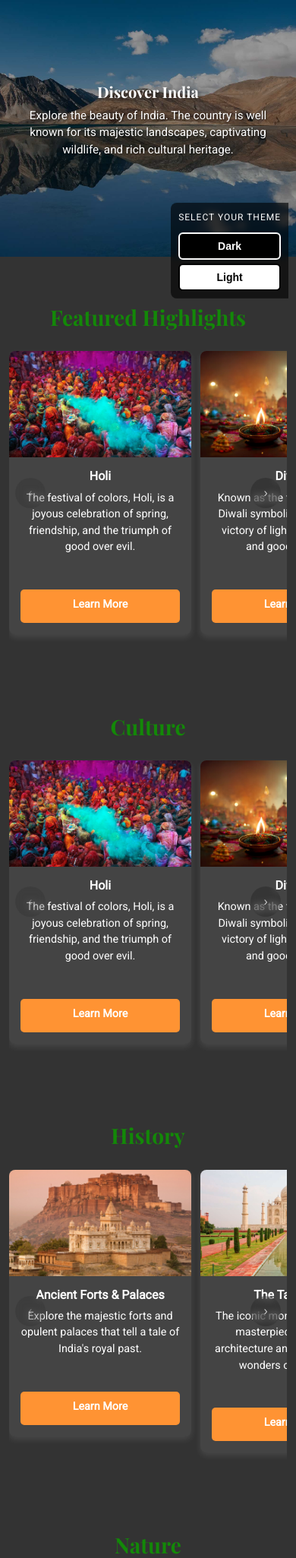
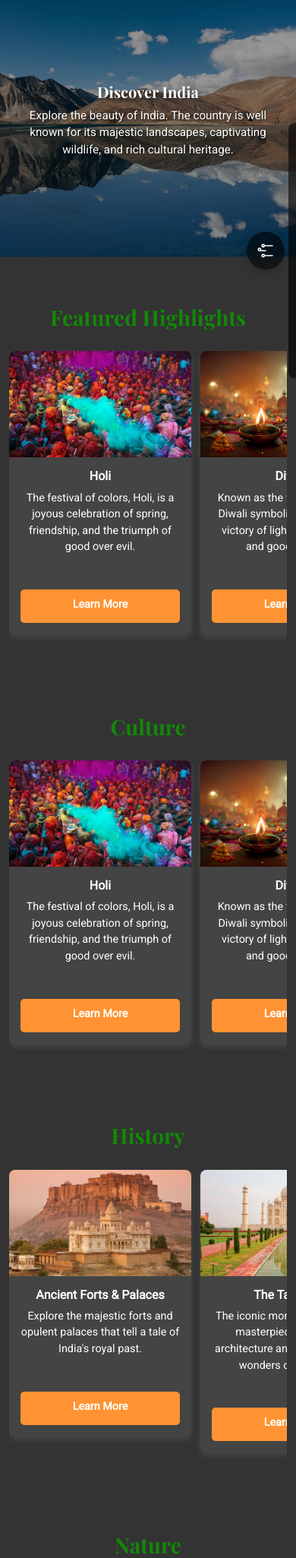
Before and after one commit to ArthPatel-GitHub/AS91893--DMO-, a Flask app: page / in a window 390 px wide. Shown: the part 92-2143 px from the top of the page at 76% size. Run offline with Flask 3, Linux system fonts and the light colour scheme; data comes from the database, SQL or seed files in the repository.

Commit message:
I have now fixed some faults on my website. I have adapted the menu for the themes by making a unique menu button for smaller devices that can be toggled, while bigger screens the whole menu can be seen. I have also adjusted the scrolling on my website, where the user can use their scroll wheel or arrow keys on their keyboard with touchscreen being unaffected. This is due to my arrows not appearing on the updated JS that I have made. Now, I will improve my navigation bar so it follows the user when they scroll down the page. After that, I will see if I will add anything else to my website for the final product.

```diff
--- a/static/css/style.css
+++ b/static/css/style.css
@@ -118,6 +118,41 @@ body {
 /* ========================================================================
     SIDE MENU FOR COLOR SWITCHING
     ======================================================================== */
+
+/* The toggle button for the menu on mobile */
+.theme-toggle-btn {
+    display: none; /* Hidden by default, shown in media query below */
+    position: fixed;
+    top: 50%;
+    right: 15px;
+    transform: translateY(-50%);
+    z-index: 2001;
+    background-color: rgba(0, 0, 0, 0.6);
+    backdrop-filter: blur(5px);
+    border: none;
+    border-radius: 50%;
+    width: 50px;
+    height: 50px;
+    color: var(--white);
+    cursor: pointer;
+    box-shadow: 0 4px 10px rgba(0, 0, 0, 0.2);
+    transition: background-color 0.3s ease, transform 0.3s ease;
+    padding: 12px;
+}
+
+.theme-toggle-btn:hover,
+.theme-toggle-btn:focus-visible {
+    background-color: rgba(0, 0, 0, 0.8);
+    transform: translateY(-50%) scale(1.1);
+}
+
+.theme-toggle-btn svg {
+    display: block;
+    width: 100%;
+    height: 100%;
+}
+
+/* Desktop Styles: Menu is always visible and positioned */
 .color-switcher {
     position: fixed;
     top: 50%;
@@ -262,11 +321,38 @@ body {
     display: block;
 }
 
+/* Style for the carousel instructions inside theme switcher */
+/* Base styling */
+.carousel-instructions {
+    max-width: 250px;
+    margin: 12px auto;
+    padding: 10px 14px;
+    font-size: 0.9rem;
+    line-height: 1.4;
+    border-left: 4px solid #666;
+    border-radius: 6px;
+    transition: background 0.3s, color 0.3s;
+}
+
+/* Light theme box (white background + black text) */
+.light-theme .carousel-instructions {
+    background: #ffffff;
+    color: #000000;
+}
+
+/* Dark theme box (same as before) */
+.dark-theme .carousel-instructions {
+    background: rgba(0,0,0,0.05);
+    color: #f1f1f1;
+}
+
+
+
 /* ========================================================================
     HERO SECTION - Mobile-Optimized
     ======================================================================== */
-
 .hero-section {
+    background-image: url('{{ hero_image.image_url }}');
     background-size: cover;
     background-position: center;
     color: var(--white);
@@ -555,9 +641,12 @@ body {
 /* ========================================================================
     ENHANCED SLIDER WITH BETTER MOBILE SUPPORT
     ======================================================================== */
+.card-slider-with-nav {
+    position: relative;
+    width: 100%;
+}
 
 .card-slider {
-    position: relative;
     overflow: hidden;
     margin: 0 auto;
     width: 100%;
@@ -597,9 +686,9 @@ body {
     color: white;
     border: none;
     border-radius: 50%;
-    width: clamp(40px, 10vw, 50px);
-    height: clamp(40px, 10vw, 50px);
-    font-size: clamp(14px, 4vw, 20px);
+    width: clamp(50px, 12vw, 60px);
+    height: clamp(50px, 12vw, 60px);
+    font-size: clamp(18px, 5vw, 24px);
     cursor: pointer;
     display: flex;
     align-items: center;
@@ -625,11 +714,21 @@ body {
 }
 
 .slider-nav.prev {
-    left: clamp(5px, 2vw, 10px);
+    left: clamp(-50px, -5vw, -30px);
 }
 
 .slider-nav.next {
-    right: clamp(5px, 2vw, 10px);
+    right: clamp(-50px, -5vw, -30px);
+}
+
+.dark-theme .slider-nav {
+    background: rgba(255, 255, 255, 0.3);
+    color: var(--black);
+}
+
+.dark-theme .slider-nav:hover,
+.dark-theme .slider-nav:focus-visible {
+    background: rgba(255, 255, 255, 0.5);
 }
 
 .slider-nav:disabled {
@@ -642,29 +741,15 @@ body {
     display: none;
 }
 
-.back-link.cta-button {
-    display: inline-flex;
-    align-items: center;
-    justify-content: center;
-    background-color: var(--saffron-orange);
-    color: var(--white);
-    padding: clamp(10px, 3vw, 12px) clamp(20px, 5vw, 24px);
-    text-decoration: none;
-    font-weight: bold;
-    border-radius: 5px;
-    transition: background-color 0.3s ease, transform 0.15s ease;
-    margin: clamp(16px, 4vw, 20px) auto clamp(30px, 8vw, 40px);
-    text-align: center;
-    font-size: clamp(0.95rem, 2.5vw, 1rem);
-    min-height: var(--touch-target);
-    touch-action: manipulation;
+
+/* Add media query to adjust for smaller screens */
+@media (max-width: 767px) {
+    .slider-nav.prev,
+    .slider-nav.next {
+        display: none;
+    }
 }
 
-.back-link.cta-button:hover,
-.back-link.cta-button:focus-visible {
-    background-color: #e65c00;
-    transform: translateY(-1px);
-}
 
 /* ========================================================================
     COMPREHENSIVE MOBILE-FIRST MEDIA QUERIES
@@ -821,15 +906,22 @@ body {
         min-width: 240px;
         scroll-snap-align: start;
     }
+
+    /* NEW: Mobile-specific styles for the theme switcher */
+    .theme-toggle-btn {
+        display: flex; /* Show the button on small screens */
     }
 
-@media (min-width: 768px) and (max-width: 1023px) {
-    :root {
-        --container-pad: 20px;
-        --card-gap: 18px;
-        --card-img-h: 170px;
+    .color-switcher {
+        transform: translateY(-50%) translateX(100%);
     }
 
+    .color-switcher.active {
+        transform: translateY(-50%) translateX(0);
+    }
+}
+
+@media (min-width: 768px) {
     .main-nav {
         display: block;
     }
--- a/static/js/main.js
+++ b/static/js/main.js
@@ -1,4 +1,10 @@
-// Wait until the DOM is fully loaded before running the script
+// Function to set the theme from localStorage immediately
+(function() {
+    const savedTheme = localStorage.getItem('theme') || 'dark';
+    document.documentElement.classList.add(savedTheme + '-theme');
+})();
+
+// Wait until the DOM is fully loaded before running the rest of the script
 document.addEventListener("DOMContentLoaded", function () {
     // --- Hamburger Menu Logic ---
     const hamburger = document.getElementById("hamburger-menu");
@@ -13,57 +19,32 @@ document.addEventListener("DOMContentLoaded", function () {
 
     // --- Theme Switcher Logic ---
     const themeSwitcher = document.getElementById('theme-switcher');
-    const body = document.body;
-
-    // Load saved theme from localStorage or default to dark
-    const savedTheme = localStorage.getItem('theme') || 'dark';
-    body.classList.add(savedTheme + '-theme');
 
     if (themeSwitcher) {
         themeSwitcher.addEventListener('click', function (event) {
             if (event.target.tagName === 'BUTTON') {
                 // Remove existing theme classes
-                body.classList.remove('dark-theme', 'light-theme');
+                document.documentElement.classList.remove('dark-theme', 'light-theme');
 
                 // Get the new theme from the button's data-theme attribute
                 const newTheme = event.target.dataset.theme;
 
                 // Apply the new theme class
-                body.classList.add(newTheme + '-theme');
+                document.documentElement.classList.add(newTheme + '-theme');
 
                 // Save the new theme to localStorage
                 localStorage.setItem('theme', newTheme);
             }
         });
     }
-    // --- End Theme Switcher Logic ---
 
-    // --- Image Carousel Logic ---
-    const carouselContainer = document.querySelector(".carousel-container");
-    const slides = document.querySelector(".carousel-slides");
-    const prevButton = document.querySelector(".carousel-button.prev");
-    const nextButton = document.querySelector(".carousel-button.next");
+    // --- Theme Switcher Toggle Logic for Mobile ---
+    const themeToggleBtn = document.getElementById('theme-toggle-btn');
+    const themePanel = document.getElementById('theme-switcher');
 
-    // Check if carousel elements exist on the page
-    if (carouselContainer && slides && prevButton && nextButton) {
-        let currentSlide = 0;
-        const totalSlides = slides.children.length;
-
-        // Function to move to a specific slide
-        function showSlide(index) {
-            currentSlide = (index + totalSlides) % totalSlides;
-            const offset = -currentSlide * 100;
-            slides.style.transform = `translateX(${offset}%)`;
-        }
-
-        // Event listener for the "Next" button
-        nextButton.addEventListener("click", function () {
-            showSlide(currentSlide + 1);
-        });
-
-        // Event listener for the "Previous" button
-        prevButton.addEventListener("click", function () {
-            showSlide(currentSlide - 1);
+    if (themeToggleBtn && themePanel) {
+        themeToggleBtn.addEventListener('click', () => {
+            themePanel.classList.toggle('active');
         });
     }
 });
@@ -81,7 +62,7 @@ class CardSlider {
 
         // Check if required elements exist
         if (!this.wrapper) {
-            console.warn('CardSlider: No wrapper element found');
+            console.warn('CardSlider: No wrapper element found in container', this.container);
             return;
         }
 
@@ -256,16 +237,16 @@ document.addEventListener('DOMContentLoaded', () => {
 // Keyboard navigation
 document.addEventListener('keydown', (e) => {
     if (e.key === 'ArrowLeft' || e.key === 'ArrowRight') {
-        const focusedSlider = document.querySelector('.slider-container:hover');
+        const focusedSlider = document.querySelector('.slider-container:hover, .card-slider:hover');
         if (focusedSlider) {
             e.preventDefault();
             const prevBtn = focusedSlider.querySelector('[data-prev]');
             const nextBtn = focusedSlider.querySelector('[data-next]');
 
-            if (e.key === 'ArrowLeft' && !prevBtn.disabled) {
+            if (e.key === 'ArrowLeft' && prevBtn && !prevBtn.disabled) {
                 prevBtn.click();
             }
-            if (e.key === 'ArrowRight' && !nextBtn.disabled) {
+            if (e.key === 'ArrowRight' && nextBtn && !nextBtn.disabled) {
                 nextBtn.click();
             }
         }
--- a/templates/base.html
+++ b/templates/base.html
@@ -4,6 +4,7 @@
     <meta charset="UTF-8">
     <meta name="viewport" content="width=device-width, initial-scale=1.0">
     <title>Visit India - {% block title %}{% endblock %}</title>
+
     <link rel="stylesheet" href="{{ url_for('static', filename='css/style.css') }}">
 
     <link rel="preconnect" href="https://fonts.googleapis.com">
@@ -20,10 +21,20 @@
 </head>
 
 <body>
+    <button id="theme-toggle-btn" class="theme-toggle-btn" aria-label="Toggle theme and scroll instructions">
+        <svg xmlns="http://www.w3.org/2000/svg" fill="none" viewBox="0 0 24 24" stroke-width="1.5" stroke="currentColor">
+            <path stroke-linecap="round" stroke-linejoin="round" d="M10.5 6h9.75M10.5 6a1.5 1.5 0 1 1-3 0m3 0a1.5 1.5 0 1 0-3 0M10.5 18h9.75M10.5 18a1.5 1.5 0 1 1-3 0m3 0a1.5 1.5 0 1 0-3 0M4.5 12H12m-7.5 0a1.5 1.5 0 1 1 0-3m0 3a1.5 1.5 0 1 0 0-3" />
+        </svg>
+    </button>
+
     <aside id="theme-switcher" class="color-switcher">
-    <h2 class="theme-switcher-title">Select Your Theme</h2>
-    <button data-theme="dark" class="theme-button dark-btn">Dark</button>
-    <button data-theme="light" class="theme-button light-btn">Light</button>
+        <h2 class="theme-switcher-title">Select Your Theme</h2>
+        <button data-theme="light" class="theme-button light-btn">Light (DEFAULT)</button>
+        <button data-theme="dark" class="theme-button dark-btn">Dark</button>
+        <p class="carousel-instructions">
+            To scroll the carousels, you can either use your scroll wheel and push it from left to right depending on where you want to scroll.
+            Or, hover your cursor on the carousel and use your arrow keys (the left or right one) to scroll also.
+        </p>
     </aside>
 
     <header class="site-header">
@@ -51,19 +62,20 @@
 
     <main>
         {% block content %}{% endblock %}
+
+        {% block card_slider %}{% endblock %}
     </main>
 
     <footer class="site-footer">
         <div class="container">
             <p>&copy; 2025 Discover India. All rights reserved.</p>
             <div class="footer-links">
-               <a href="{{ url_for('privacy') }}">Privacy Policy</a>
+                <a href="{{ url_for('privacy') }}">Privacy Policy</a>
                 <a href="{{ url_for('terms') }}">Terms of Use</a>
             </div>
         </div>
     </footer>
 
     <script src="{{ url_for('static', filename='js/main.js') }}"></script>
-    <script src="{{ url_for('static', filename='js/script.js') }}"></script>
 </body>
 </html>
--- a/templates/terms.html
+++ b/templates/terms.html
@@ -8,6 +8,10 @@
         <h1 class="page-title">Terms of Use</h1>
         <p><em>Effective Date: August 23, 2025</em></p>
 
+        <h2 class="Educational-purposes">NOTE: Education Purposes</h2>
+        <p>This website is intended for educational purposes only. All information is for demonstration purposes and is not real. We do not collect or store any user data.</p>
+
+        <h2 class="Discover India">Discover India</h2>
         <p>Welcome to Discover India. By accessing and using our website, you agree to comply with and be bound by the following terms and conditions. If you do not agree with these terms, you should not use this website.</p>
 
         <h2 class="section-sub-heading">Intellectual Property Rights</h2>
```
Also changed, not shown: other parts of static/css/style.css (+49 -7 lines), templates/privacy.html (+7 -3 lines). Lines whose indentation alone changed are shown as unchanged.
